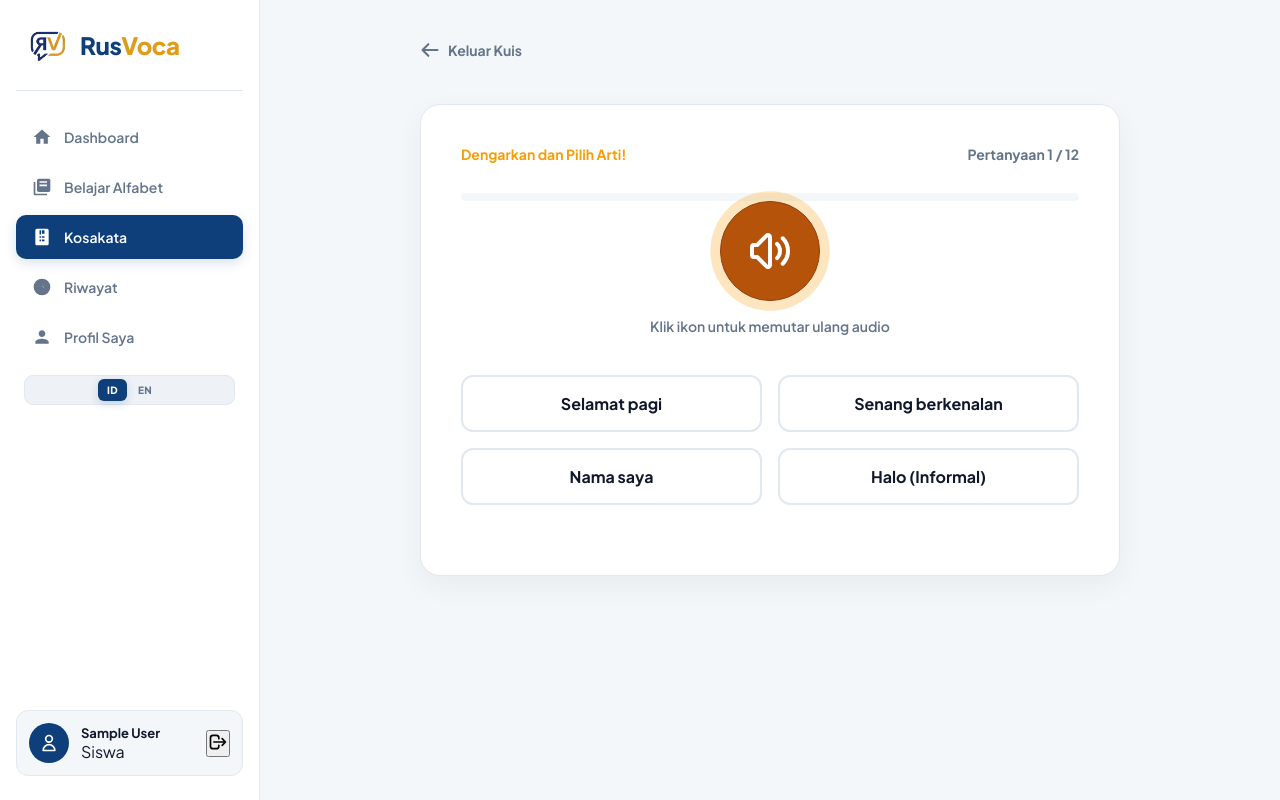
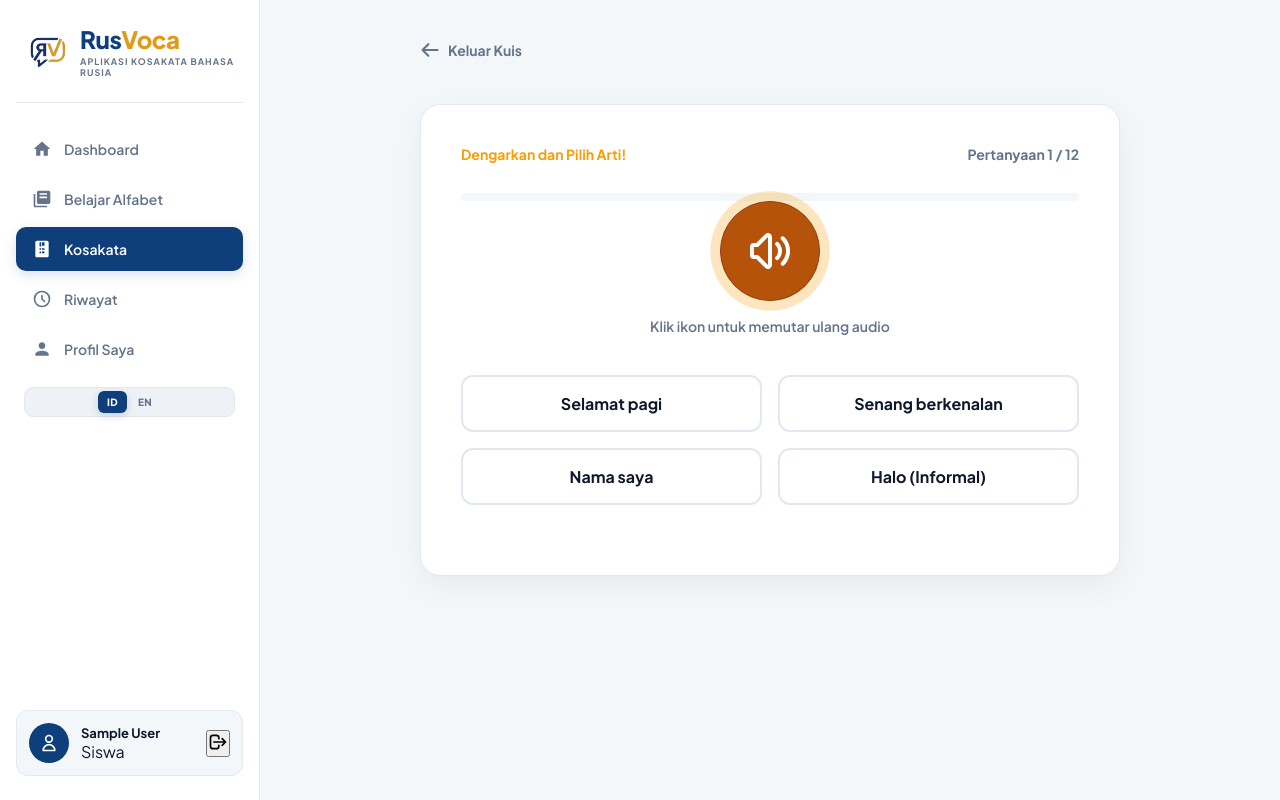
Before and after one commit to khadafiputra/RusVoca, a PHP site: page /mode_mendengarkan.php?id=1 in a window 1280 px wide. Run offline with PHP 8.4, Linux system fonts and the light colour scheme; the visitor is signed in with stand-in values (Sample User, id 1); data comes from the database, SQL or seed files in the repository.

Commit message:
Perbaiki ikon Riwayat dan ganti bahasa di halaman kuis/materi

```diff
--- a/assets/js/quiz-guard.js
+++ b/assets/js/quiz-guard.js
@@ -25,6 +25,12 @@
         }
     });
 
+    // Ganti bahasa bukan "keluar kuis". Tanpa ini, peringatan beforeunload
+    // memblokir tombol ID/EN sehingga halaman tidak ikut berganti bahasa.
+    document.querySelectorAll('form.rv-lang').forEach(function (f) {
+        f.addEventListener('submit', tandaiSelesai);
+    });
+
     const PESAN = document.documentElement.lang === 'en'
         ? 'Are you sure you want to leave this quiz? Unsaved progress will be lost.'
         : 'Apakah Anda yakin keluar dari kuis ini? Progres yang belum disimpan akan hilang.';
--- a/dashboard.php
+++ b/dashboard.php
@@ -239,7 +239,7 @@ $jumlah_riwayat = ($query_riwayat) ? mysqli_num_rows($query_riwayat) : 0;
                 <img src="assets/img/logo.png" alt="Logo RusVoca" class="brand-logo-img">
                 <div class="brand-text">
                     <div class="brand-name">Rus<span>Voca</span></div>
-                    <div class="brand-sub">RUSSIAN VOCABULARY APP</div>
+                    <div class="brand-sub"><?= t('APLIKASI KOSAKATA BAHASA RUSIA', 'RUSSIAN VOCABULARY APP') ?></div>
                 </div>
             </div>
 
--- a/detail_pelajaran.php
+++ b/detail_pelajaran.php
@@ -235,7 +235,7 @@ if (function_exists('mb_substr')) {
                 <img src="assets/img/logo.png" alt="Logo RusVoca" class="brand-logo-img">
                 <div class="brand-text">
                     <div class="brand-name">Rus<span>Voca</span></div>
-                    <div class="brand-sub">RUSSIAN VOCABULARY APP</div>
+                    <div class="brand-sub"><?= t('APLIKASI KOSAKATA BAHASA RUSIA', 'RUSSIAN VOCABULARY APP') ?></div>
                 </div>
             </div>
 
@@ -299,7 +299,7 @@ if (function_exists('mb_substr')) {
                 </div>
             </div>
             <div class="rv-hero-art">
-                <img src="assets/img/hero-vocab.svg" alt="Ilustrasi buku kosakata bahasa Rusia">
+                <img src="assets/img/hero-vocab.svg" alt="<?= t('Ilustrasi buku kosakata bahasa Rusia', 'Russian vocabulary book illustration') ?>">
             </div>
         </div>
 
--- a/kosakata.php
+++ b/kosakata.php
@@ -173,7 +173,7 @@ $huruf_bab = ['П', 'Д', 'С', 'Т', 'Ж'];
                 <img src="assets/img/logo.png" alt="Logo RusVoca" class="brand-logo-img">
                 <div class="brand-text">
                     <div class="brand-name">Rus<span>Voca</span></div>
-                    <div class="brand-sub">RUSSIAN VOCABULARY APP</div>
+                    <div class="brand-sub"><?= t('APLIKASI KOSAKATA BAHASA RUSIA', 'RUSSIAN VOCABULARY APP') ?></div>
                 </div>
             </div>
 
--- a/mode_mendengarkan.php
+++ b/mode_mendengarkan.php
@@ -109,10 +109,12 @@ $json_kosakata = json_encode($kosakata_array);
         .brand-logo-img { width: 42px; height: 42px; object-fit: contain; }
         .brand-name { font-size: 24px; font-weight: 800; letter-spacing: -0.5px; color: var(--primary-blue); }
         .brand-name span { color: #E09B19; }
+        .brand-sub { font-size: 9px; font-weight: 700; letter-spacing: 1px; color: var(--text-muted); margin-top: 2px; }
         .nav-menu { list-style: none; display: flex; flex-direction: column; gap: 6px; }
         .nav-item a { display: flex; align-items: center; gap: 12px; padding: 12px 16px; color: var(--text-muted); text-decoration: none; font-size: 14px; font-weight: 600; border-radius: 10px; transition: all 0.2s ease; }
         .nav-item.active a { background-color: var(--primary-blue); color: #FFFFFF; box-shadow: 0 4px 12px rgba(15, 63, 122, 0.15); }
-        .nav-icon { width: 20px; height: 20px; fill: currentColor; }
+        .nav-icon { width: 20px; height: 20px; fill: none; stroke: currentColor; stroke-width: 2; stroke-linecap: round; stroke-linejoin: round; }
+        .nav-icon.solid { fill: currentColor; stroke: none; }
         .user-profile-bottom { display: flex; align-items: center; gap: 12px; background-color: var(--bg-light); border: 1px solid var(--border-color); padding: 12px; border-radius: 12px; margin-top: auto; }
         .avatar-circle { width: 40px; height: 40px; border-radius: 50%; background-color: var(--primary-blue); display: flex; align-items: center; justify-content: center; color: #fff; }
         .user-info { flex: 1; overflow: hidden; }
@@ -180,13 +182,13 @@ $json_kosakata = json_encode($kosakata_array);
     <aside class="sidebar">
         <!-- Sidebar SAMA -->
         <div>
-            <div class="brand-header"><img src="assets/img/logo.png" alt="Logo RusVoca" class="brand-logo-img"><div class="brand-text"><div class="brand-name">Rus<span>Voca</span></div></div></div>
+            <div class="brand-header"><img src="assets/img/logo.png" alt="Logo RusVoca" class="brand-logo-img"><div class="brand-text"><div class="brand-name">Rus<span>Voca</span></div><div class="brand-sub"><?= t('APLIKASI KOSAKATA BAHASA RUSIA', 'RUSSIAN VOCABULARY APP') ?></div></div></div>
             <ul class="nav-menu">
-                <li class="nav-item"><a href="dashboard.php"><svg class="nav-icon" viewBox="0 0 24 24"><path d="M10 20v-6h4v6h5v-8h3L12 3 2 12h3v8z"/></svg><span><?= t('Dashboard', 'Dashboard') ?></span></a></li>
-                <li class="nav-item"><a href="alfabet.php"><svg class="nav-icon" viewBox="0 0 24 24"><path d="M4 6H2v14c0 1.1.9 2 2 2h14v-2H4V6zm16-4H8c-1.1 0-2 .9-2 2v12c0 1.1.9 2 2 2h12c1.1 0 2-.9 2-2V4c0-1.1-.9-2-2-2zm-1 9H9V9h9v2zm0-4H9V5h9v2z"/></svg><span><?= t('Belajar Alfabet', 'Learn the Alphabet') ?></span></a></li>
-                <li class="nav-item active"><a href="kosakata.php"><svg class="nav-icon" viewBox="0 0 24 24"><path d="M18 2H6c-1.1 0-2 .9-2 2v16c0 1.1.9 2 2 2h12c1.1 0 2-.9 2-2V4c0-1.1-.9-2-2-2zM9 4h2v5H9V4zm0 7h2v2H9v-2zm0 4h2v2H9v-2zm6 2h-3v-2h3v2zm0-4h-3v-2h3v2zm0-5h-3V4h3v5z"/></svg><span><?= t('Kosakata', 'Vocabulary') ?></span></a></li>
-                <li class="nav-item"><a href="riwayat.php"><svg class="nav-icon" viewBox="0 0 24 24" fill="none" stroke="currentColor" stroke-width="2"><path stroke-linecap="round" stroke-linejoin="round" d="M12 8v4l3 3m6-3a9 9 0 11-18 0 9 9 0 0118 0z"/></svg><span><?= t('Riwayat', 'History') ?></span></a></li>
-                <li class="nav-item"><a href="profil.php"><svg class="nav-icon" viewBox="0 0 24 24"><path d="M12 12c2.21 0 4-1.79 4-4s-1.79-4-4-4-4 1.79-4 4 1.79 4 4 4zm0 2c-2.67 0-8 1.34-8 4v2h16v-2c0-2.66-5.33-4-8-4z"/></svg><span><?= t('Profil Saya', 'My Profile') ?></span></a></li>
+                <li class="nav-item"><a href="dashboard.php"><svg class="nav-icon solid" viewBox="0 0 24 24"><path d="M10 20v-6h4v6h5v-8h3L12 3 2 12h3v8z"/></svg><span><?= t('Dashboard', 'Dashboard') ?></span></a></li>
+                <li class="nav-item"><a href="alfabet.php"><svg class="nav-icon solid" viewBox="0 0 24 24"><path d="M4 6H2v14c0 1.1.9 2 2 2h14v-2H4V6zm16-4H8c-1.1 0-2 .9-2 2v12c0 1.1.9 2 2 2h12c1.1 0 2-.9 2-2V4c0-1.1-.9-2-2-2zm-1 9H9V9h9v2zm0-4H9V5h9v2z"/></svg><span><?= t('Belajar Alfabet', 'Learn the Alphabet') ?></span></a></li>
+                <li class="nav-item active"><a href="kosakata.php"><svg class="nav-icon solid" viewBox="0 0 24 24"><path d="M18 2H6c-1.1 0-2 .9-2 2v16c0 1.1.9 2 2 2h12c1.1 0 2-.9 2-2V4c0-1.1-.9-2-2-2zM9 4h2v5H9V4zm0 7h2v2H9v-2zm0 4h2v2H9v-2zm6 2h-3v-2h3v2zm0-4h-3v-2h3v2zm0-5h-3V4h3v5z"/></svg><span><?= t('Kosakata', 'Vocabulary') ?></span></a></li>
+                <li class="nav-item"><a href="riwayat.php"><svg class="nav-icon" viewBox="0 0 24 24"><path d="M12 8v4l3 3m6-3a9 9 0 11-18 0 9 9 0 0118 0z" /></svg><span><?= t('Riwayat', 'History') ?></span></a></li>
+                <li class="nav-item"><a href="profil.php"><svg class="nav-icon solid" viewBox="0 0 24 24"><path d="M12 12c2.21 0 4-1.79 4-4s-1.79-4-4-4-4 1.79-4 4 1.79 4 4 4zm0 2c-2.67 0-8 1.34-8 4v2h16v-2c0-2.66-5.33-4-8-4z"/></svg><span><?= t('Profil Saya', 'My Profile') ?></span></a></li>
                 <li class="nav-lang"><?= tombol_bahasa('sidebar') ?></li>
             </ul>
         </div>
@@ -418,6 +420,6 @@ $json_kosakata = json_encode($kosakata_array);
 </script>
 
 <script src="assets/js/sound.js"></script>
-<script src="assets/js/quiz-guard.js?v=20261108"></script>
+<script src="assets/js/quiz-guard.js?v=20261113"></script>
 </body>
 </html>
--- a/mode_speaking.php
+++ b/mode_speaking.php
@@ -170,7 +170,7 @@ while ($row = mysqli_fetch_assoc($query_kosakata)) {
     <!-- SIDEBAR -->
     <aside class="sidebar">
         <div>
-            <div class="brand-header"><img src="assets/img/logo.png" alt="Logo RusVoca" class="brand-logo-img"><div class="brand-text"><div class="brand-name">Rus<span>Voca</span></div><div class="brand-sub">RUSSIAN VOCABULARY APP</div></div></div>
+            <div class="brand-header"><img src="assets/img/logo.png" alt="Logo RusVoca" class="brand-logo-img"><div class="brand-text"><div class="brand-name">Rus<span>Voca</span></div><div class="brand-sub"><?= t('APLIKASI KOSAKATA BAHASA RUSIA', 'RUSSIAN VOCABULARY APP') ?></div></div></div>
             <ul class="nav-menu">
                 <li class="nav-item"><a href="dashboard.php"><svg class="nav-icon solid" viewBox="0 0 24 24"><path d="M10 20v-6h4v6h5v-8h3L12 3 2 12h3v8z"/></svg><span><?= t('Dashboard', 'Dashboard') ?></span></a></li>
                 <li class="nav-item"><a href="alfabet.php"><svg class="nav-icon solid" viewBox="0 0 24 24"><path d="M4 6H2v14c0 1.1.9 2 2 2h14v-2H4V6zm16-4H8c-1.1 0-2 .9-2 2v12c0 1.1.9 2 2 2h12c1.1 0 2-.9 2-2V4c0-1.1-.9-2-2-2zm-1 9H9V9h9v2zm0-4H9V5h9v2z"/></svg><span><?= t('Belajar Alfabet', 'Learn the Alphabet') ?></span></a></li>
@@ -360,6 +360,6 @@ while ($row = mysqli_fetch_assoc($query_kosakata)) {
     if(words.length > 0) loadQuestion();
 </script>
 <script src="assets/js/sound.js"></script>
-<script src="assets/js/quiz-guard.js?v=20261108"></script>
+<script src="assets/js/quiz-guard.js?v=20261113"></script>
 </body>
 </html>
--- a/profil.php
+++ b/profil.php
@@ -247,7 +247,7 @@ $tanggal_daftar = !empty($data_user['tanggal_daftar']) ? format_tanggal($data_us
     <!-- SIDEBAR -->
     <aside class="sidebar">
         <div>
-            <div class="brand-header"><img src="assets/img/logo.png" alt="Logo RusVoca" class="brand-logo-img"><div class="brand-text"><div class="brand-name">Rus<span>Voca</span></div><div class="brand-sub">RUSSIAN VOCABULARY APP</div></div></div>
+            <div class="brand-header"><img src="assets/img/logo.png" alt="Logo RusVoca" class="brand-logo-img"><div class="brand-text"><div class="brand-name">Rus<span>Voca</span></div><div class="brand-sub"><?= t('APLIKASI KOSAKATA BAHASA RUSIA', 'RUSSIAN VOCABULARY APP') ?></div></div></div>
             <ul class="nav-menu">
                 <li class="nav-item"><a href="dashboard.php"><svg class="nav-icon solid" viewBox="0 0 24 24"><path d="M10 20v-6h4v6h5v-8h3L12 3 2 12h3v8z"/></svg><span><?= t('Dashboard', 'Dashboard') ?></span></a></li>
                 <li class="nav-item"><a href="alfabet.php"><svg class="nav-icon solid" viewBox="0 0 24 24"><path d="M4 6H2v14c0 1.1.9 2 2 2h14v-2H4V6zm16-4H8c-1.1 0-2 .9-2 2v12c0 1.1.9 2 2 2h12c1.1 0 2-.9 2-2V4c0-1.1-.9-2-2-2zm-1 9H9V9h9v2zm0-4H9V5h9v2z"/></svg><span><?= t('Belajar Alfabet', 'Learn the Alphabet') ?></span></a></li>
--- a/riwayat.php
+++ b/riwayat.php
@@ -258,7 +258,7 @@ if ($q_rekap) {
                 <img src="assets/img/logo.png" alt="Logo RusVoca" class="brand-logo-img">
                 <div class="brand-text">
                     <div class="brand-name">Rus<span>Voca</span></div>
-                    <div class="brand-sub">RUSSIAN VOCABULARY APP</div>
+                    <div class="brand-sub"><?= t('APLIKASI KOSAKATA BAHASA RUSIA', 'RUSSIAN VOCABULARY APP') ?></div>
                 </div>
             </div>
             <ul class="nav-menu">
```
Also changed, not shown: alfabet.php (+8 -7 lines), mode_flashcard.php (+8 -7 lines), mode_kosakata.php (+8 -7 lines), mode_kuis.php (+9 -8 lines), mode_writing.php (+4 -4 lines).
